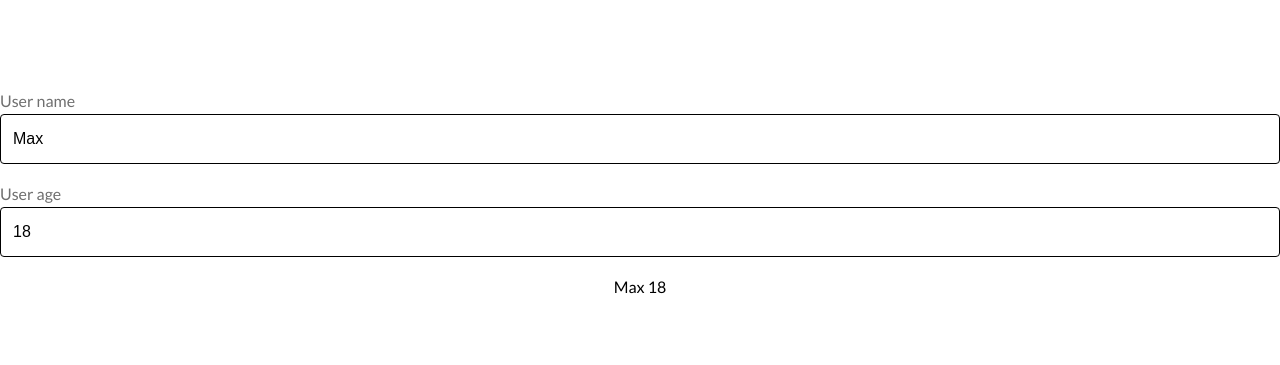
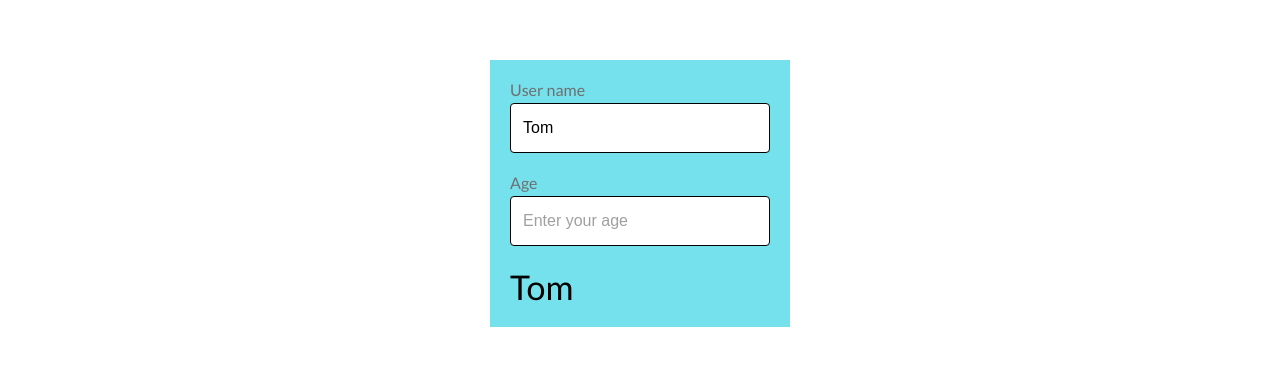
Before and after one commit to MaksymStoianov/ait-tr__frontend-pro-ts, a React (Vite) app: page / in a window 1280 px wide. Shown: the part 207-572 px from the top of the page. Built offline with nearby package versions, Linux system fonts and the light colour scheme.

Commit message:
add lessons/Lesson09

```diff
--- a/src/lessons/Lesson09/Lesson09.tsx
+++ b/src/lessons/Lesson09/Lesson09.tsx
@@ -1,40 +1,78 @@
-import { ChangeEvent, useState } from "react";
+import { ChangeEvent, useEffect, useState } from "react";
+
 import Input from "../../components/Input/Input";
-import { Lesson09Wrapper } from "./styles";
+import { InputsContainer, Lesson09Wrapper, Result } from "./styles";
 
 function Lesson09() {
-	const [userName, setUserName] = useState<string>("Max");
-	const [userAge, setUserAge] = useState<string>("18");
+	//Неконтролируемый компонент - значение которого мы не контролируем,
+	// то есть не создаём никакого локального хранилища, в котором будет храниться значение
 
-	const onChangeUserName = (event: ChangeEvent<HTMLInputElement>) => {
-		setUserName(event.target.value);
+	//Контролируемый компонент - состояние кторого, храниться внутри компонента React и мы можем
+	//контролировать его изменение
+	//1 шаг контроля - создание стейта, в котором мы будем хранить значение инпута
+	const [userNameValue, setUserNameValue] = useState<string>("Tom");
+	const [ageValue, setAgeValue] = useState<string>("");
+
+	//2 шаг контроля - создание функции, которая будет забирать значение введённое пользователем
+	//из объекта event и сохранять его в state
+	const onChangeName = (event: ChangeEvent<HTMLInputElement>) => {
+		console.log("Input works");
+		console.log(event.target.value);
+		// setUserNameValue(`${event.target.value} react`)
+		setUserNameValue(event.target.value);
 	};
 
-	const onChangeUserAge = (event: ChangeEvent<HTMLInputElement>) => {
-		setUserAge(event.target.value);
+	const onChangeAge = (event: ChangeEvent<HTMLInputElement>) => {
+		setAgeValue(event.target.value);
 	};
+
+	// console.log('Get data')
+
+	//useEffect при монтировании компонента (первый рендер)
+	//Чтобы функция (1-й аргумент) выполнилась только 1 раз при первом рендере
+	// передаётся пустой массив зависимостей (2-й аргумент)
+	useEffect(() => {
+		console.log("Mounting");
+	}, []);
+
+	//useEffect при обновлении компонента (повторный рендер)
+	//Чтобы функция (1-й аргумент) выполнилась при изменении значения в первом инпуте
+	// передаётся массив зависимостей с тем стейтом (значением), при изменении которого нужно выполнять функцию (2-й аргумент)
+	// useEffect(() => {
+	//   console.log('Update');
+	// }, [userNameValue])
+
+	//useEffect при размонтировании компонента (до момента удаления)
+	//Чтобы функция (1-й аргумент) выполнилась один раз, но непосредственно перед удалением компонента
+	//в первом аргументе (функции) необходимо вернуть другую функцию, которая и будет выполнять перед размонтированием
+	//2-й аргумент - пустой массив зависимостей
+	useEffect(() => {
+		return () => {
+			console.log("Unmounting");
+		};
+	}, []);
 
 	return (
 		<Lesson09Wrapper>
+			<InputsContainer>
 				<Input
-				id="user_name"
 					name="user_name"
 					label="User name"
-				placeholder="Input ..."
-				value={userName}
-				onChange={onChangeUserName}
+					id="name_id"
+					placeholder="Enter your name"
+					value={userNameValue}
+					onChange={onChangeName}
 				/>
 				<Input
-				id="user_age"
-				name="user_age"
-				label="User age"
-				placeholder="Input ..."
-				value={userAge}
-				onChange={onChangeUserAge}
+					name="age"
+					label="Age"
+					id="age_id"
+					placeholder="Enter your age"
+					value={ageValue}
+					onChange={onChangeAge}
 				/>
-			<div>
-				{userName} {userAge}
-			</div>
+				<Result>{userNameValue}</Result>
+			</InputsContainer>
 		</Lesson09Wrapper>
 	);
 }
--- a/src/lessons/Lesson09/styles.ts
+++ b/src/lessons/Lesson09/styles.ts
@@ -17,3 +17,6 @@ export const InputsContainer = styled.div`
 	padding: 20px;
 	background-color: #75e1ed;
 `;
+export const Result = styled.div`
+	font-size: 34px;
+`;
```
Lines whose indentation alone changed are shown as unchanged.
